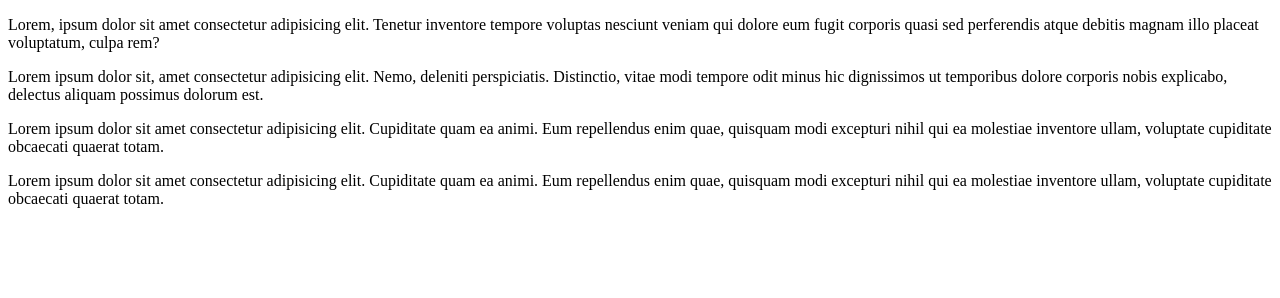
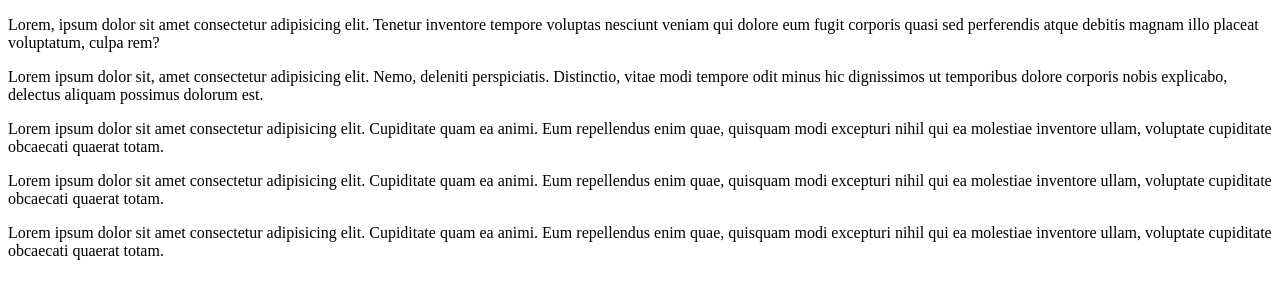
Before and after one commit to tboschese/coder, a plain HTML site: page index.html in a window 1280 px wide. Drawn offline with Linux system fonts and the light colour scheme.

Commit message:
nova linha

```diff
--- a/index.html
+++ b/index.html
@@ -11,7 +11,9 @@
     <p>Lorem, ipsum dolor sit amet consectetur adipisicing elit. Tenetur inventore tempore voluptas nesciunt veniam qui dolore eum fugit corporis quasi sed perferendis atque debitis magnam illo placeat voluptatum, culpa rem?</p>
     <p>Lorem ipsum dolor sit, amet consectetur adipisicing elit. Nemo, deleniti perspiciatis. Distinctio, vitae modi tempore odit minus hic dignissimos ut temporibus dolore corporis nobis explicabo, delectus aliquam possimus dolorum est.</p>
     <p>Lorem ipsum dolor sit amet consectetur adipisicing elit. Cupiditate quam ea animi. Eum repellendus enim quae, quisquam modi excepturi nihil qui ea molestiae inventore ullam, voluptate cupiditate obcaecati quaerat totam.</p>
-    <p>Lorem ipsum dolor sit amet consectetur adipisicing elit. Cupiditate quam ea animi. Eum repellendus enim quae, quisquam modi excepturi nihil qui ea molestiae inventore ullam, voluptate cupiditate obcaecati quaerat totam.
+    <p>Lorem ipsum dolor sit amet consectetur adipisicing elit. Cupiditate quam ea animi. Eum repellendus enim quae, quisquam modi excepturi nihil qui ea molestiae inventore ullam, voluptate cupiditate obcaecati quaerat totam.</p>
+    <p>Lorem ipsum dolor sit amet consectetur adipisicing elit. Cupiditate quam ea animi. Eum repellendus enim quae, quisquam modi excepturi nihil qui ea molestiae inventore ullam, voluptate cupiditate obcaecati quaerat totam.</p>
+
 </body>
 
 </html>
```
